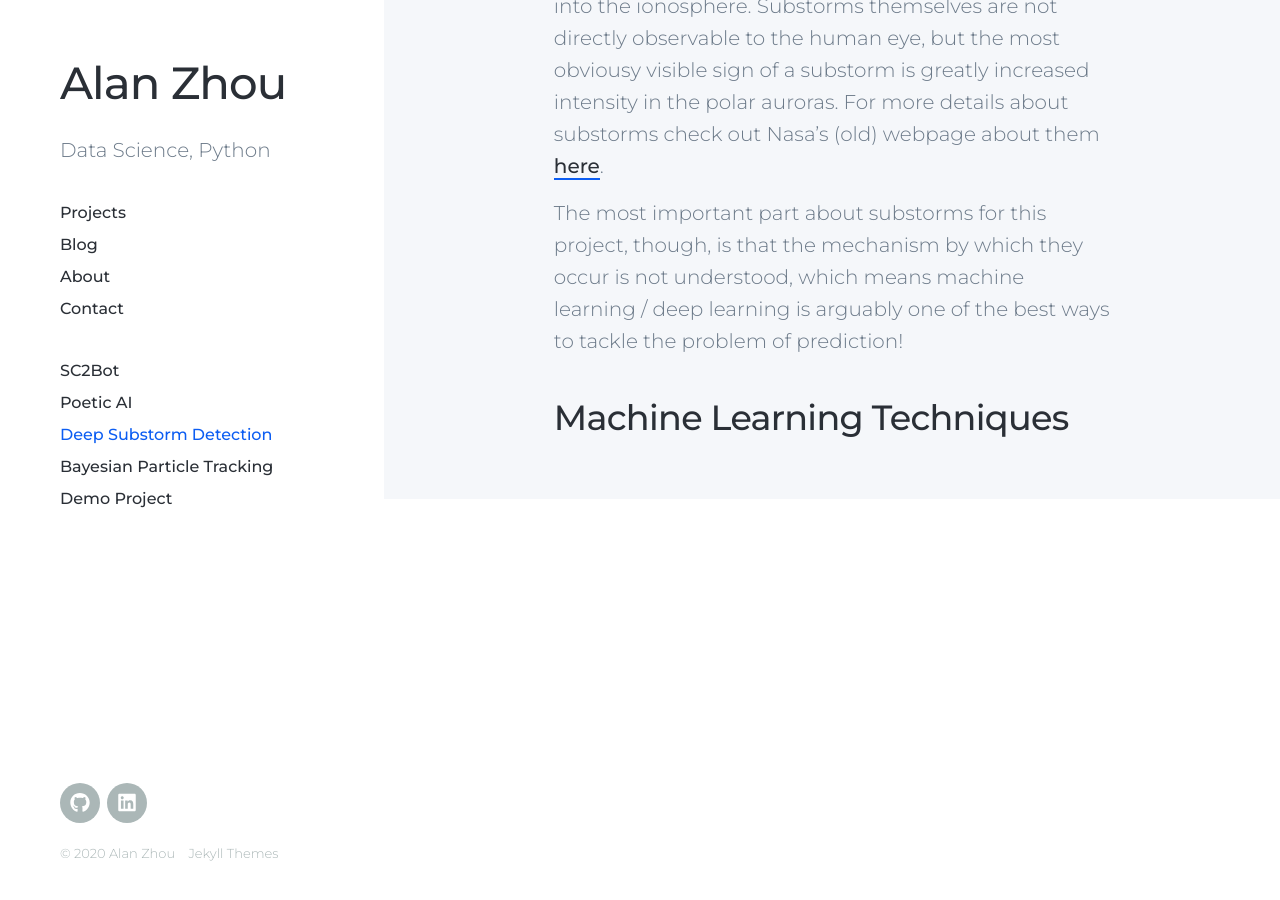
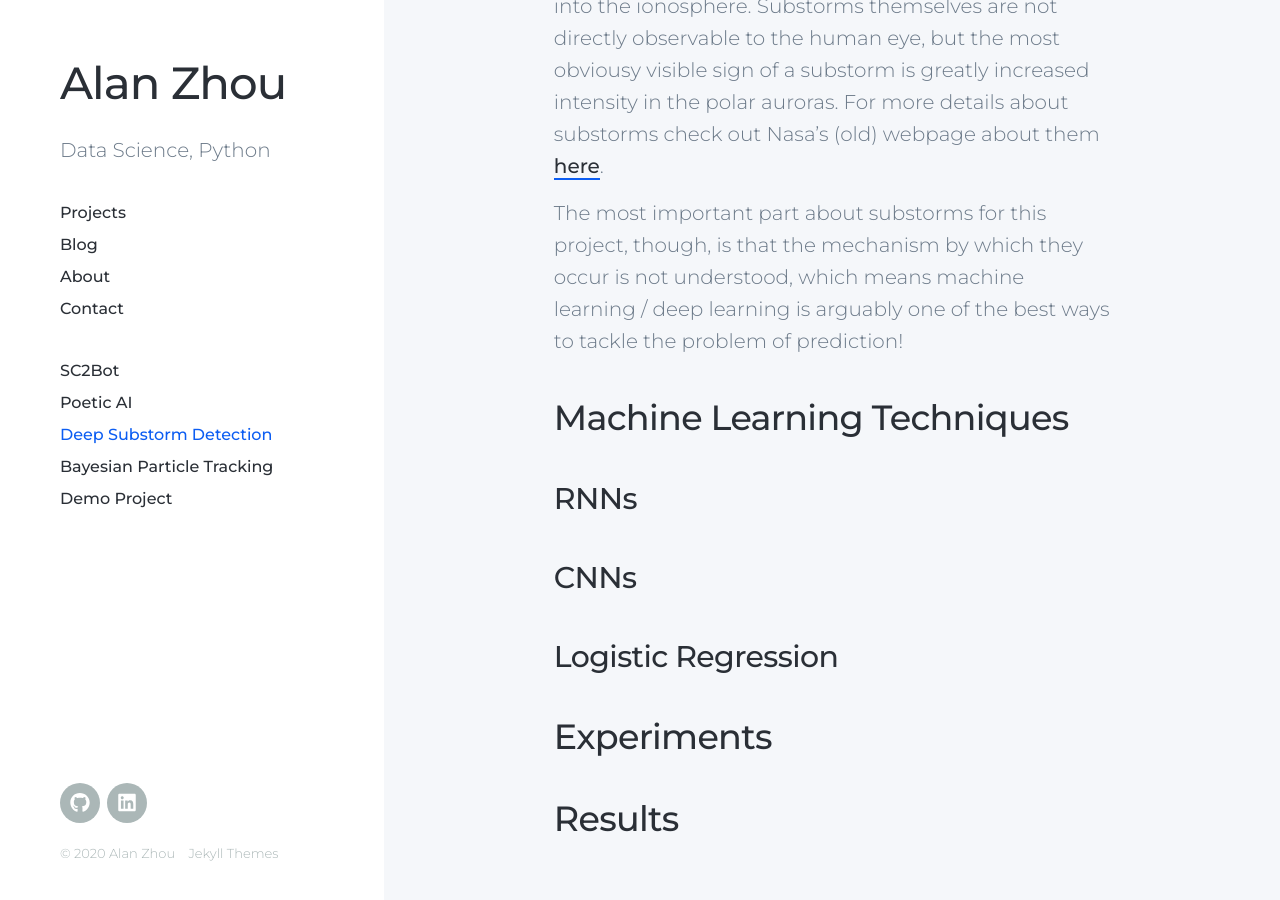
Before and after one commit to alanxzhou/alanxzhou.github.io, a Jekyll site: the page built from _projects/2020-03-10-substorm.md, in a window 1280 px wide and 900 px high, scrolled down 1653 px. Built offline with Jekyll 4.4.1, drawn with Linux system fonts in a browser that asks for light colours; nearby versions of some CDN libraries.

Commit message:
Update 2020-03-10-substorm.md

```diff
--- a/_projects/2020-03-10-substorm.md
+++ b/_projects/2020-03-10-substorm.md
@@ -19,3 +19,10 @@ Auroral substorms are natural phenomena whereby energy is released from the Eart
 The most important part about substorms for this project, though, is that the mechanism by which they occur is not understood, which means machine learning / deep learning is arguably one of the best ways to tackle the problem of prediction!
 
 ## Machine Learning Techniques
+### RNNs
+### CNNs
+### Logistic Regression
+
+## Experiments
+
+## Results
```
